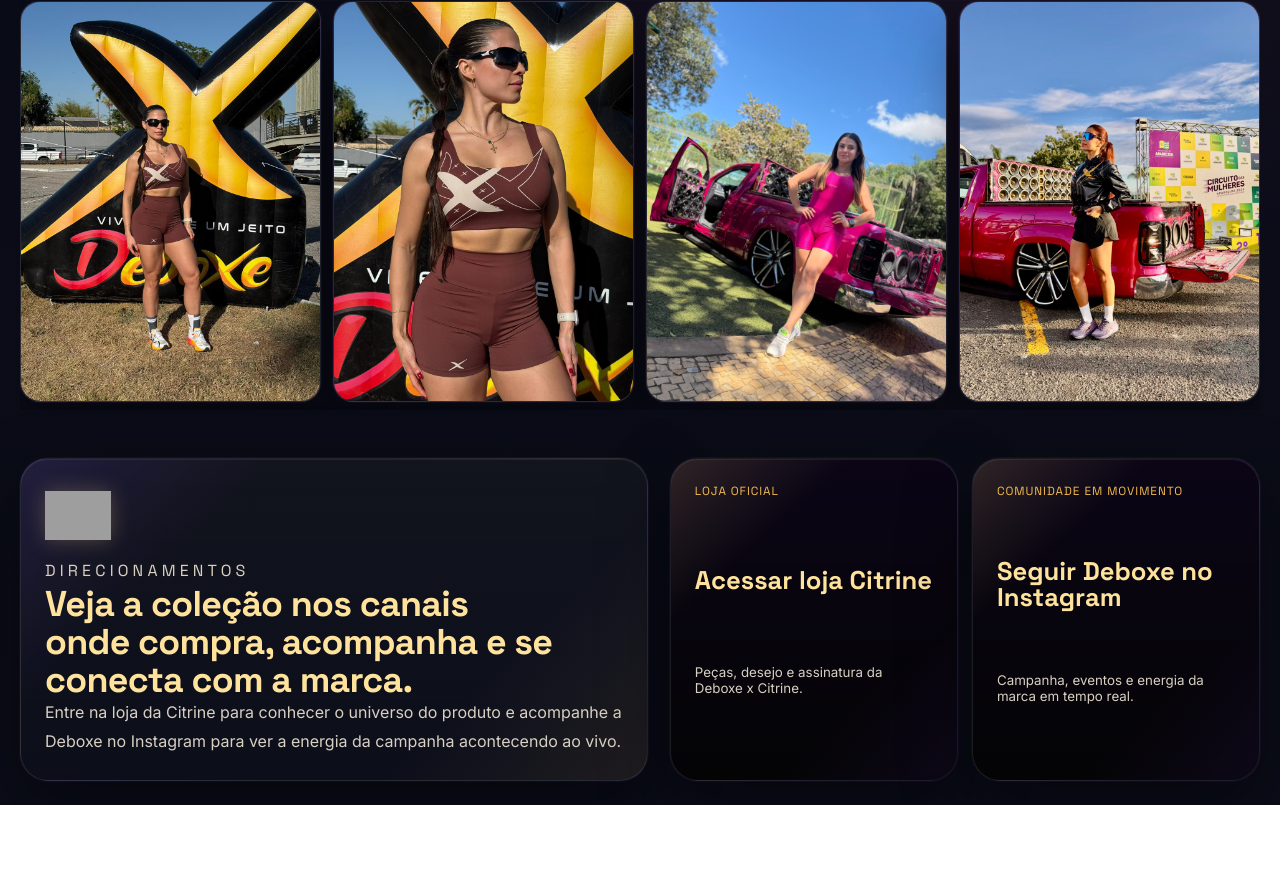
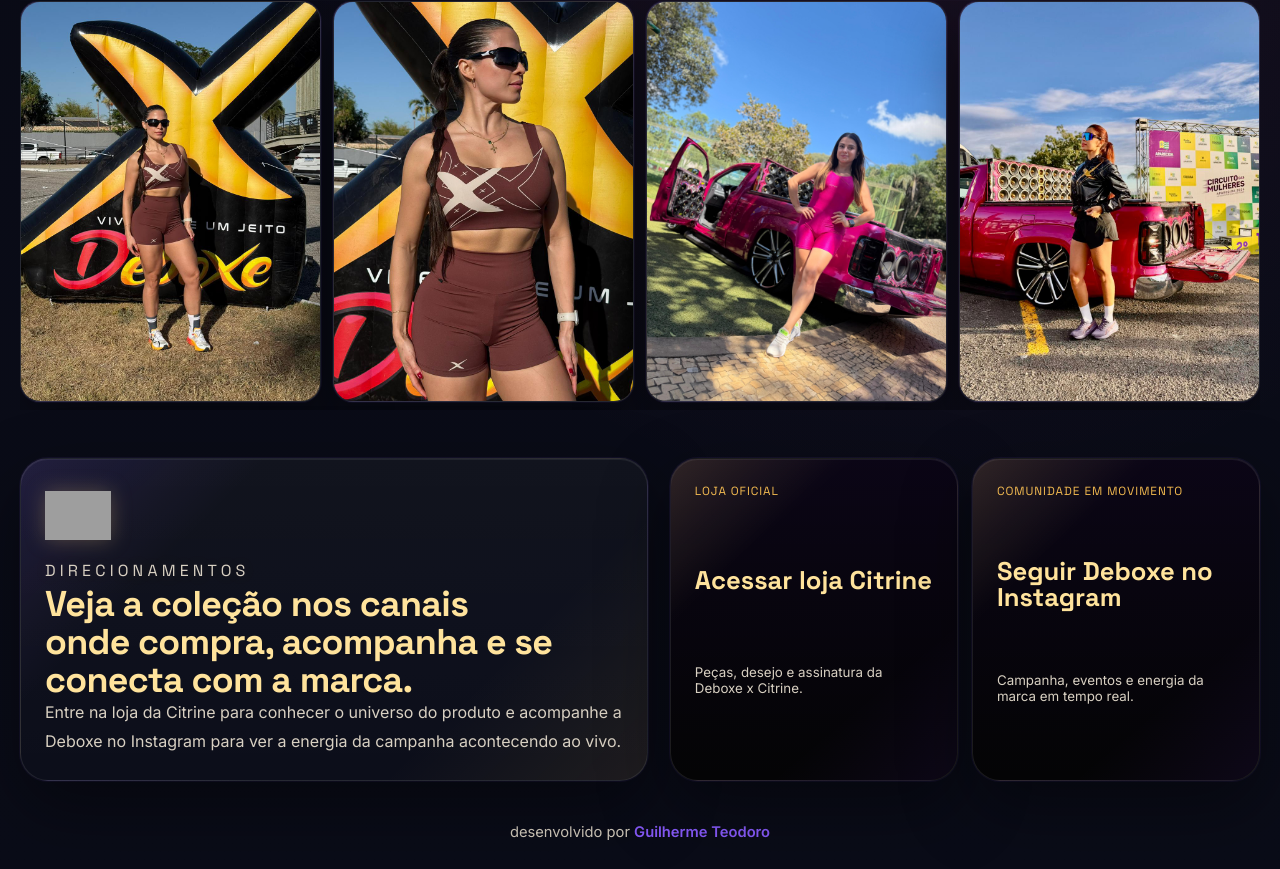
Before and after one commit to guilhermetborges/deboxe_LP, a Next.js app: page / in a window 1280 px wide. Shown: the part 3825-4694 px from the top of the page. Before the commit the page ends 4630 px from the top, so only its background shows below. Built offline with nearby package versions, Linux system fonts and the light colour scheme; grey boxes are pictures that could not be loaded.

Commit message:
subindo footer

```diff
--- a/app/globals.css
+++ b/app/globals.css
@@ -895,6 +895,29 @@ h2 {
   line-height: 1;
 }
 
+.landing-footer {
+  padding: 18px 0 28px;
+}
+
+.landing-footer p {
+  margin: 0;
+  font-size: 0.92rem;
+  text-align: center;
+  color: var(--muted);
+}
+
+.landing-footer-link {
+  color: var(--violet);
+  font-weight: 600;
+  text-decoration: none;
+}
+
+.landing-footer-link:hover,
+.landing-footer-link:focus-visible {
+  color: var(--violet-soft);
+  text-decoration: underline;
+}
+
 .lead-form {
   display: grid;
   gap: 16px;
--- a/components/landing-page.jsx
+++ b/components/landing-page.jsx
@@ -419,6 +419,15 @@ export default function LandingPage() {
         </div>
       </section>
 
+      <footer className="landing-footer shell">
+        <p>
+          desenvolvido por{' '}
+          <a href="https://gtbdev.netlify.app/" target="_blank" rel="noreferrer" className="landing-footer-link">
+            Guilherme Teodoro
+          </a>
+        </p>
+      </footer>
+
     </main>
   );
 }
```
